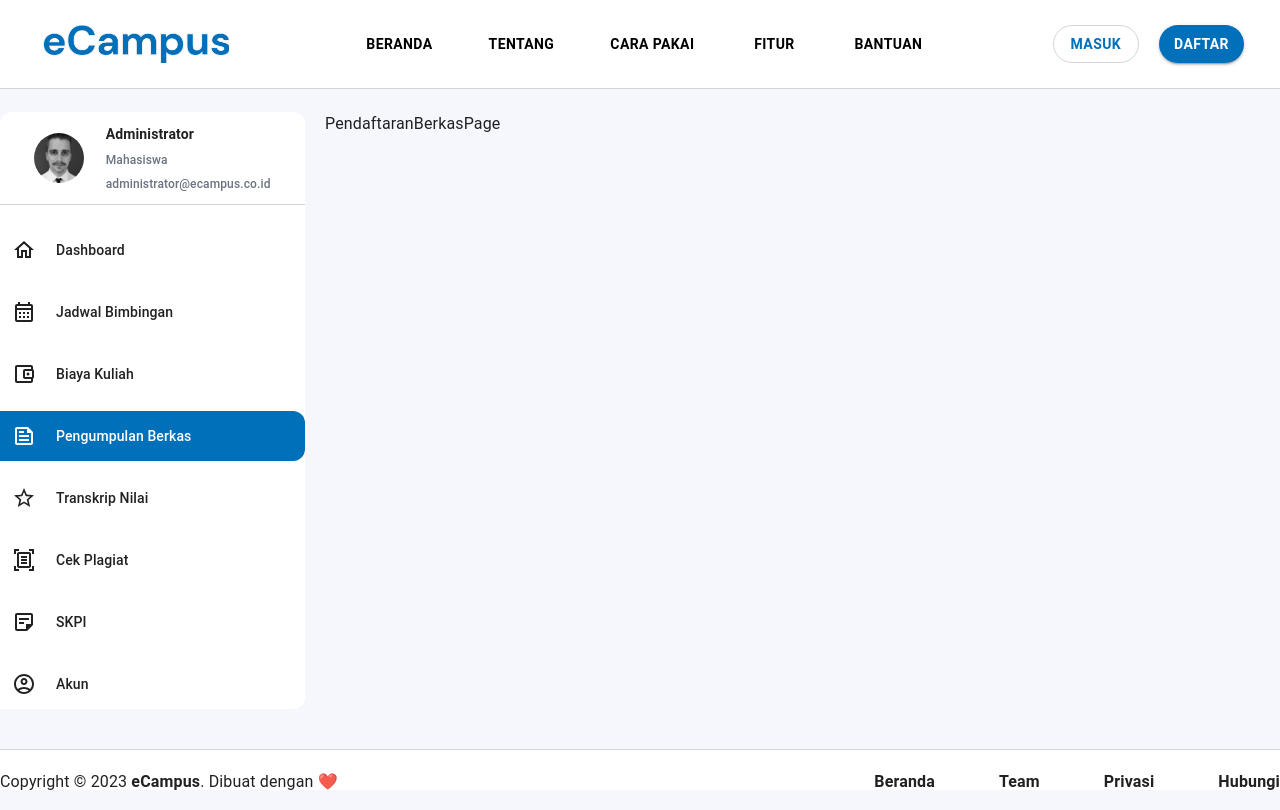
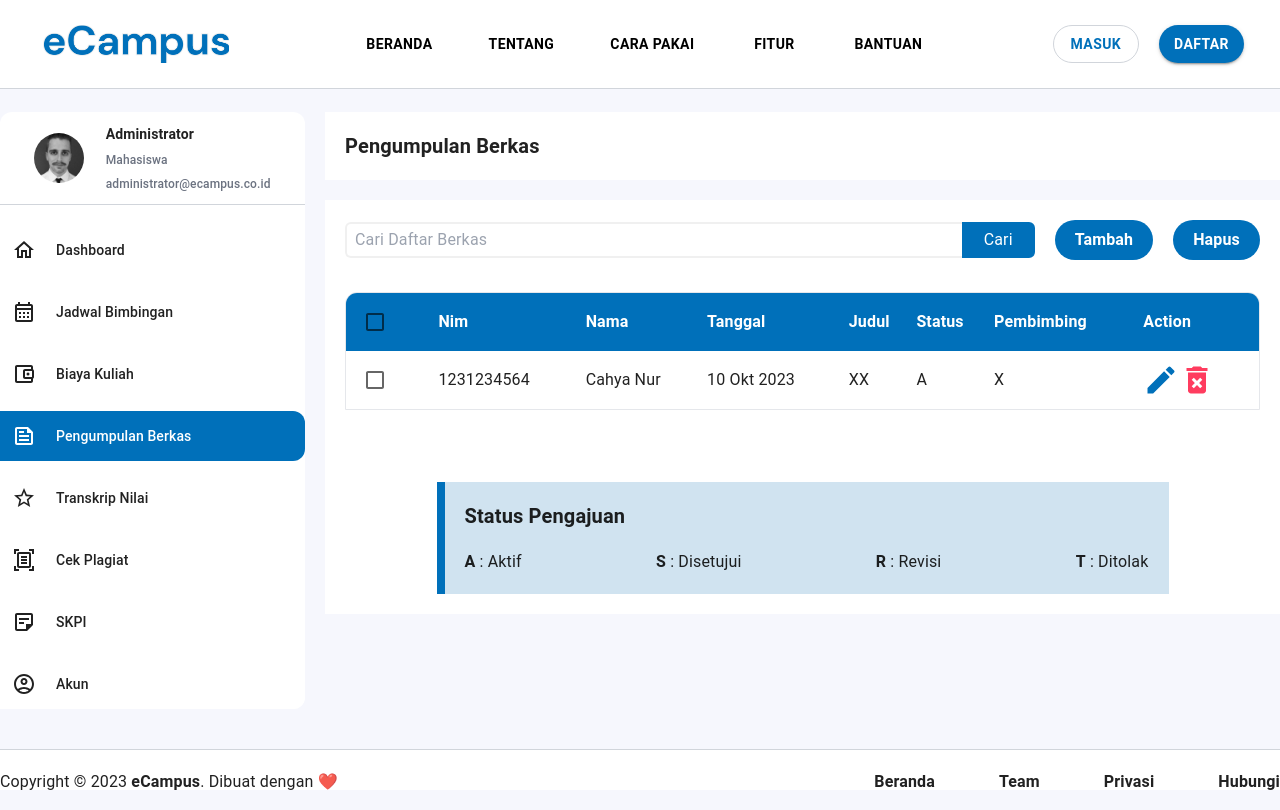
Before and after one commit to syauqiamiq/e-campus-frontend, a Next.js app: page /dashboard/pengumpulan-berkas in a window 1280 px wide. Built offline with nearby package versions, Linux system fonts and the light colour scheme.

Commit message:
upload cek plagiat & pengumpulan berkas page

```diff
--- a/package.json
+++ b/package.json
@@ -13,7 +13,8 @@
     "@emotion/styled": "^11.11.0",
     "@mui/icons-material": "^5.14.12",
     "@mui/material": "^5.14.12",
-    "next": "^13.5.4",
+    "@mui/x-data-grid": "^6.16.2",
+    "next": "^13.5.5",
     "react": "^18",
     "react-dom": "^18"
   },
--- /dev/null
+++ b/src/modules/dashboard/cek-plagiat/manajer-file/pages/ManajerFile.jsx
@@ -0,0 +1,50 @@
+import DashboardLayout from "@components/layout/DashboardLayout";
+import React from "react";
+
+const document = ["Dokumen1", "Dokumen2", "Dokumen3", "Dokumen4", "Dokumen5",
+                  "Dokumen6", "Dokumen7", "Dokumen8", "Dokumen9", "Pengecekan Plagiat Dokumen di eCampus"];
+
+const ManajerFile = () => {
+	return (
+	<DashboardLayout>
+		<div className="flex flex-col gap-5">
+			<div className="bg-[#FFFFFF] p-5">
+				<h1 className="font-semibold text-xl">Manajer File</h1>
+			</div>
+
+			<div className="bg-[#FFFFFF] py-14 px-16 flex flex-col gap-8">
+				<div>
+          <div>
+            <h1 className="text-sm md:text-base">*Manajer file hanya menampilkan 10 file terakhir, silakan gunakan pencarian untuk mencari nama file.</h1>
+          </div>
+          <div className="w-full flex mt-5">
+						<input type="search" placeholder="Cari berdasarkan nama file" className="border-2 border-[#F0F0F0] border-r-0 rounded-l-md py-1 px-2 w-full"/>
+						<button className="btn-cari bg-campus-blue py-1 px-5 border-2 border-campus-blue text-[#FFFFFF] rounded-r-md">Cari</button>
+					</div>
+        </div>
+
+        <div>
+          <div>
+            <h1 className="text-base font-bold md:text-lg">Judul Dokumen</h1>
+          </div>
+
+          <div className="mt-3 flex flex-col gap-3">
+            { document.map(documents => (
+            <div className="flex justify-between items-center border-2 border-[#F0F0F0] px-3 py-2 rounded-lg">
+              <p className="text-xs md:text-base">{documents}</p>
+              <button className="bg-[#F5F5F5] px-5 py-1 text-xs md:text-sm">Unduh</button>
+            </div>
+            ))}
+          </div>
+        </div>
+      </div>
+
+		</div>
+
+
+
+
+	</DashboardLayout>)
+};
+
+export default ManajerFile;
--- a/src/modules/dashboard/cek-plagiat/pages/CekPlagiatPage.jsx
+++ b/src/modules/dashboard/cek-plagiat/pages/CekPlagiatPage.jsx
@@ -1,8 +1,68 @@
 import DashboardLayout from "@components/layout/DashboardLayout";
 import React from "react";
 
+function handleClick() {
+	window.location.href="/dashboard/cek-plagiat/manajer-file";
+}
 const CekPlagiatPage = () => {
-	return <DashboardLayout>CekPlagiatPage</DashboardLayout>;
+	return (
+	<DashboardLayout>
+		<div className="flex flex-col gap-5">
+			<div className="bg-[#FFFFFF] p-5">
+				<h1 className="font-semibold text-xl">Cek Plagiat Dokumen</h1>
+			</div>
+
+			<div className="bg-[#FFFFFF] py-14 px-16 flex flex-col gap-8">
+				<div className="flex flex-col gap-2 md:gap-5">
+					<div className="flex gap-2 flex-col sm:flex-row md:gap-5">
+						<div className="flex flex-col gap-2 w-full md:w-1/2">
+							<label htmlFor="" className="text-lg font-medium">Nama Depan</label>
+							<input type="text" placeholder="Nama Depan" className="border-2 border-[#F0F0F0] rounded-lg w-full p-2" />
+						</div>
+
+						<div className="flex flex-col gap-2 w-full md:w-1/2">
+							<label htmlFor="" className="text-lg font-medium">Nama Belakang</label>
+							<input type="text" placeholder="Nama Belakang" className="border-2 border-[#F0F0F0] rounded-lg w-full p-2" />
+						</div>
+					</div>
+
+					<div className="flex flex-col gap-2">
+						<label htmlFor="" className="text-lg font-medium">Judul Dokumen</label>
+						<input type="text" placeholder="Masukkan nama judul dokumen" className="border-2 border-[#F0F0F0] rounded-lg w-full p-2" />
+					</div>
+				</div>
+
+				<div className="bg-[#D0E3F0] p-5 border-l-8 border-campus-blue">
+					<h1 className="font-bold text-base md:text-xl">Syarat Penggunaan Fitur</h1>
+					<div className="mt-3 text-xs md:text-base">
+						<p>1. File harus kurang dari 100 MB</p>
+						<p>2. Panjang halaman maksimal 800 halaman</p>
+						<p>3. Semua jenis file diperbolehkan dan dapat menerima hasil nilai plagiat namun, hanya dengan format Microsoft Word, PowerPoint, WordPerfect, PostScript, PDF, HTML, RTF, OpenOffice (ODT), Hangul (HWP), Google Docs, dan file teks biasa dengan setidaknya 20 kata teks yang memenuhi syarat</p>
+					</div>
+
+				</div>
+
+				<div>
+					<div>
+						<h1>Pilih file yang ingin dicek plagiat:</h1>
+						<div className="flex flex-col justify-center gap-5 max-w-[350px] mt-5">
+							<button className="bg-[#F5F5F5] px-6 py-2 rounded-md text-[#121330] text-sm md:text-base">Choose from this computer</button>
+							<button className="bg-[#F5F5F5] px-6 py-2 rounded-md text-[#121330] text-sm md:text-base">Choose from Google Drive</button>
+						</div>
+					</div>
+
+					<div className="mt-5">
+						<button onClick={handleClick} class="bg-campus-blue px-6 py-3 font-bold rounded-3xl text-[#FFFFFF] md:text-lg md:px-8">Upload File</button>
+					</div>
+				</div>
+			</div>
+
+		</div>
+
+
+
+
+	</DashboardLayout>)
 };
 
 export default CekPlagiatPage;
--- a/src/modules/dashboard/pengumpulan-berkas/pages/PengumpulanBerkasPage.jsx
+++ b/src/modules/dashboard/pengumpulan-berkas/pages/PengumpulanBerkasPage.jsx
@@ -1,8 +1,87 @@
 import DashboardLayout from "@components/layout/DashboardLayout";
 import React from "react";
+import Checkbox from '@mui/material/Checkbox';
+import DeleteForeverIcon from '@mui/icons-material/DeleteForever';
+import EditIcon from '@mui/icons-material/Edit';
+import Link from "next/link";
+
+const label = { inputProps: { 'aria-label': 'Checkbox demo' } };
+
 
 const PengumpulanBerkasPage = () => {
-	return <DashboardLayout>PendaftaranBerkasPage</DashboardLayout>;
+	return (
+	<DashboardLayout>
+		<div className="flex flex-col gap-5">
+			<div className="bg-[#FFFFFF] p-5">
+				<h1 className="font-semibold text-xl">Pengumpulan Berkas</h1>
+			</div>
+
+			<div className="bg-[#FFFFFF] p-5 flex flex-col gap-8">
+
+				<div className="flex flex-col justify-center items-center gap-5 sm:flex-row sm:justify-between">
+					<div className="w-full flex">
+						<input type="search" placeholder="Cari Daftar Berkas" className="border-2 border-[#F0F0F0] border-r-0 rounded-l-md py-1 px-2 w-full"/>
+						<button className="bg-campus-blue py-1 px-5 border-2 border-campus-blue text-[#FFFFFF] rounded-r-md">Cari</button>
+					</div>
+
+					<div className="flex gap-5">
+						<button className="bg-campus-blue py-2 px-5 rounded-3xl text-[#FFFFFF] font-bold">Tambah</button>
+						<button className="bg-campus-blue py-2 px-5 rounded-3xl text-[#FFFFFF] font-bold">Hapus</button>
+					</div>
+				</div>
+
+				<div className="border rounded-t-xl overflow-x-auto">
+					<table class="w-full rounded text-left text-sm md:text-base">
+						<thead className="bg-campus-blue text-[#FFFFFF]">
+							<tr className="">
+								<th className="p-2"><Checkbox {...label} /></th>
+								<th>Nim</th>
+								<th>Nama</th>
+								<th>Tanggal</th>
+								<th>Judul</th>
+								<th>Status</th>
+								<th>Pembimbing</th>
+								<th>Action</th>
+							</tr>
+						</thead>
+						<tbody>
+							<tr>
+								<th className="p-2"><Checkbox {...label}/></th>
+								<td>1231234564</td>
+								<td>Cahya Nur</td>
+								<td>10 Okt 2023</td>
+								<td>XX</td>
+								<td>A</td>
+								<td>X</td>
+								<td className="">
+									<Link href="#"><EditIcon className="text-campus-blue text-3xl md:text-4xl"/></Link>
+									<Link href="#"><DeleteForeverIcon className="text-[#FF3C5F] text-3xl md:text-4xl"/></Link>
+								</td>
+							</tr>
+
+						</tbody>
+					</table>
+				</div>
+
+
+			<div className="flex justify-center mt-10	">
+				<div className="bg-[#D0E3F0] border-l-8 border-campus-blue w-4/5 flex flex-col p-5 gap-5">
+					<div>
+						<h1 className="font-bold text-xl">Status Pengajuan</h1>
+					</div>
+
+					<div className="sm:flex justify-between gap-5">
+						<p><b>A</b> : Aktif</p>
+						<p><b>S</b> : Disetujui</p>
+						<p><b>R</b> : Revisi</p>
+						<p><b>T</b> : Ditolak</p>
+					</div>
+				</div>
+			</div>
+		</div>
+
+		</div>
+	</DashboardLayout>)
 };
 
 export default PengumpulanBerkasPage;
--- /dev/null
+++ b/src/pages/dashboard/cek-plagiat/manajer-file/index.js
@@ -0,0 +1,3 @@
+import ManajerFilePage from "@modules/dashboard/cek-plagiat/manajer-file/pages/ManajerFile";
+
+export default ManajerFilePage;
```
Also changed, not shown: 1 other file (tests, documents, lock files or other folders).
